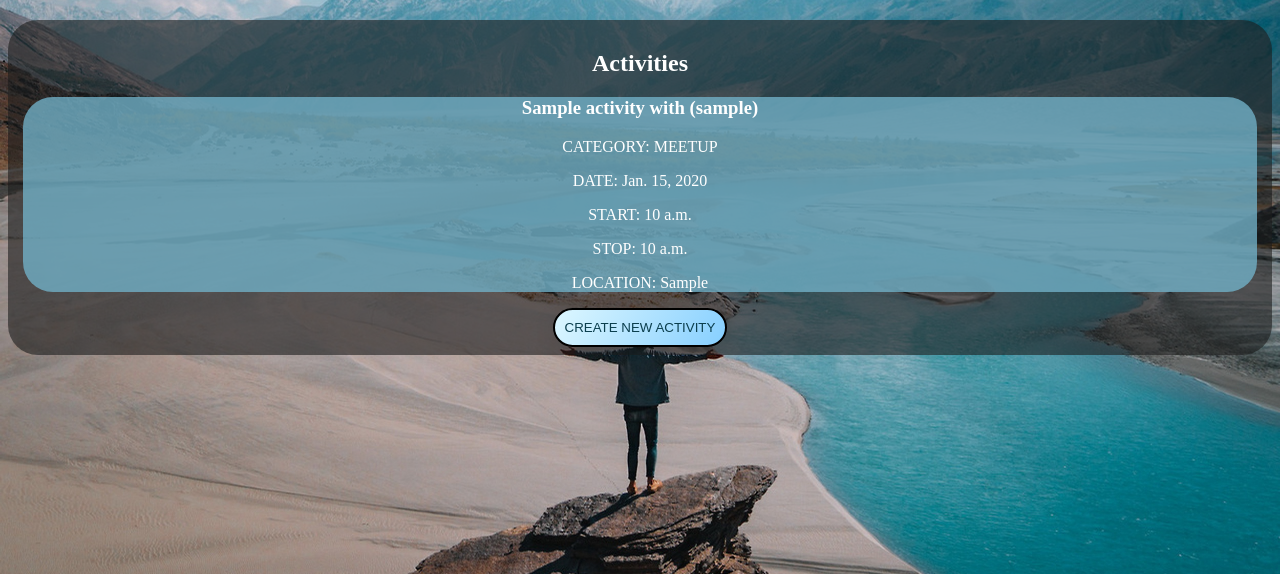
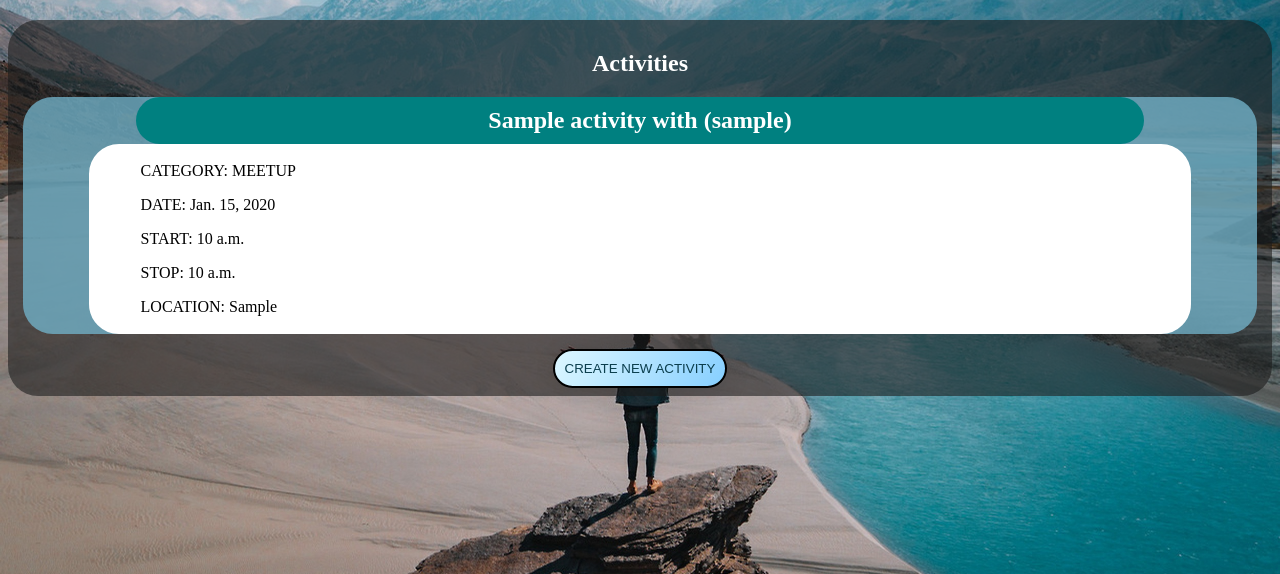
Before and after one commit to gregwebb/PlanIt, a Django app: page /activities/ in a window 1280 px wide. Shown: the part 199-773 px from the top of the page. Run offline with Django 3.2, Linux system fonts and the light colour scheme; tables that the repository leaves empty hold one stand-in row (values such as "Sample post"); some libraries are stand-ins or nearby versions; some web fonts are replaced.

Commit message:
style for activity

```diff
--- a/main_app/static/css/style.css
+++ b/main_app/static/css/style.css
@@ -408,6 +408,16 @@ h2 {
     border-width: 3px;
 }
 
+.attendee{
+    background-color: rgb(188, 215, 245);
+    border-radius: 30px;
+    padding: 10px;
+    margin-top: 5px;
+    font-weight: bold;
+    width: 85%;
+    text-align: center;
+}
+
 @media screen and (min-width: 550px){
     .navbar-container{
         flex-direction: row;
@@ -441,9 +451,9 @@ h2 {
     width: 250px;
     margin: auto;
     display: flex;
-  }
+}
 
-  .searchTerm {
+.searchTerm {
     width: 100%;
     border: 3px solid #00B4CC;
     padding: 5px;
@@ -451,8 +461,31 @@ h2 {
     height: 20px;
     border-radius: 30px;
     color: #9DBFAF;
-  }
+}
 
+.activity-name{
+    width: 80%;
+    margin: auto;
+    padding: 10px;
+    border-radius: 30px;
+    background-color: teal;
+    color: white;
+    font-size: x-large;
+}
+
+.activity-description-container{
+    width: 85%;
+    border-style: solid;
+    border-color: white;
+    border-width: 2px;
+    border-radius: 30px;
+    background-color: white;
+    margin: auto;
+    color: black;
+    text-align: justify;
+    text-justify: inter-word;
+    padding-left: 50px;
+}
 
 @media screen and (min-width: 768px) {
     #logo {
```
Also changed, not shown: main_app/templates/activities/detail.html (+10 -10 lines).
